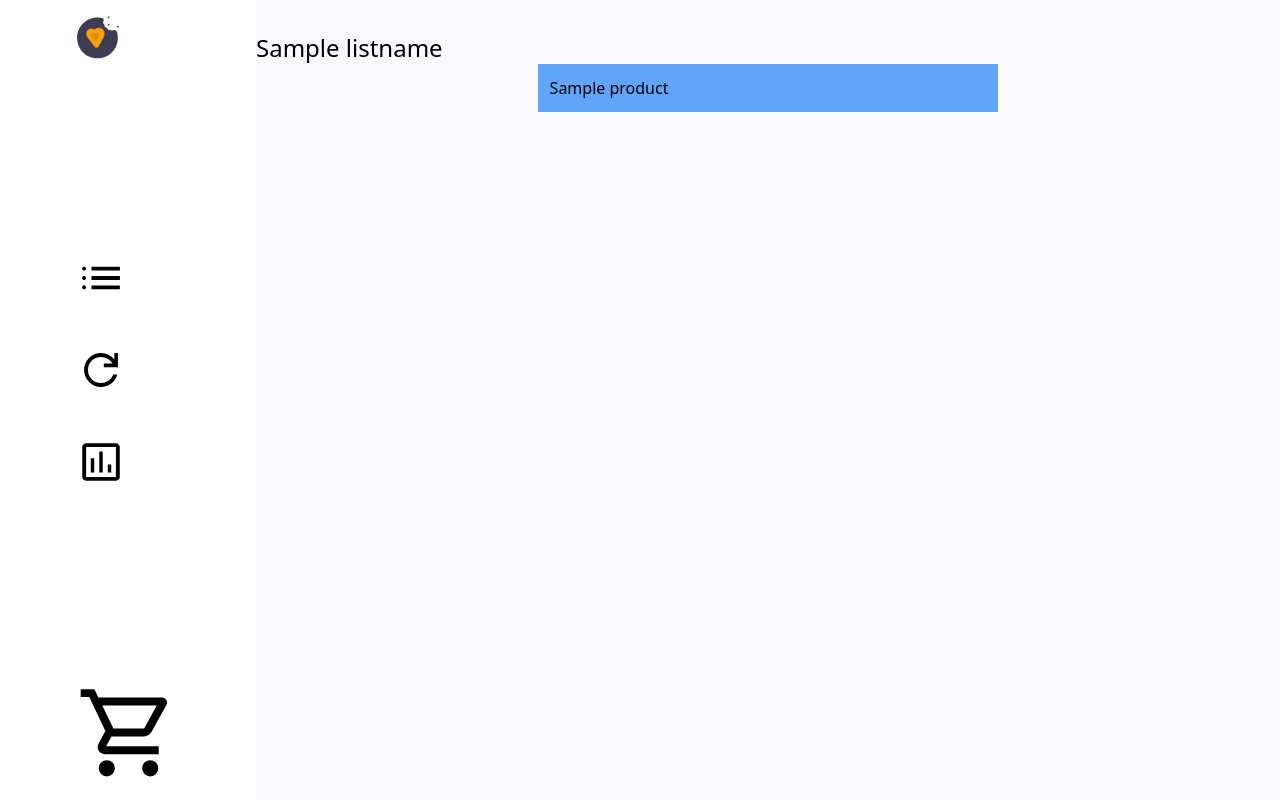
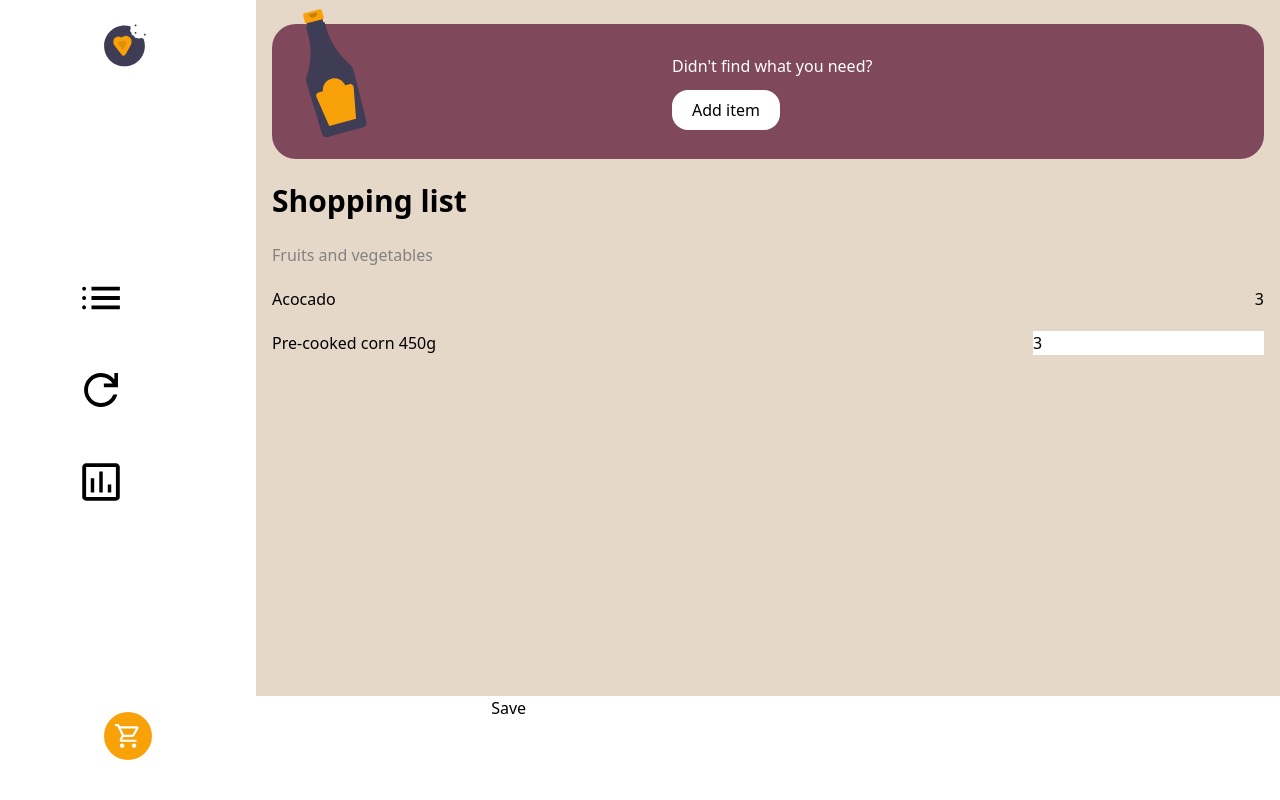
Before and after one commit to harold2001/shoppingify, a PHP site: page / in a window 1280 px wide. Run offline with PHP 8.4, Linux system fonts and the light colour scheme; tables that the repository leaves empty or names only in its code hold one stand-in row (values such as "Sample post"); data that the repository does not hold is empty.

Commit message:
shopping cart 50%

```diff
--- /dev/null
+++ b/public/js/main.js
@@ -0,0 +1,4 @@
+const btnCart = document.getElementById("btnCart");
+console.log(btnCart);
+
+const obj = {productos: [{producto: "Acocado", piezas: 12}, {producto: "Acocado", piezas: 12}]}
--- a/src/Controllers/Controller.php
+++ b/src/Controllers/Controller.php
@@ -9,8 +9,8 @@ class Controller
     public function index()
     {
         require_once($_SERVER["DOCUMENT_ROOT"] . "/src/Model/ListnameProduct.php");
-        $objLP = new ListnameProduct();
-        $listnameProducts = $objLP->where(2);
+        $listnameProduct = new ListnameProduct();
+        $listnameProducts = $listnameProduct->where(2);
 
         $obj2 = new Listname();
         $listnames = $obj2->all();
@@ -18,7 +18,7 @@ class Controller
         $sorted = [];
 
         foreach ($listnames as $listname) {
-            $listnameProducts = $objLP->where($listname["id_listname"]);
+            $listnameProducts = $listnameProduct->where($listname["id_listname"]);
             $sorted[$listname["name_listname"]] = $listnameProducts;
         }
         include $_SERVER["DOCUMENT_ROOT"] . "/src/view/home.php";
--- a/src/output.css
+++ b/src/output.css
@@ -534,60 +534,128 @@ video {
   --tw-backdrop-sepia:  ;
 }
 
-.block {
-  display: block;
+.fixed {
+  position: fixed;
+}
+
+.absolute {
+  position: absolute;
+}
+
+.relative {
+  position: relative;
+}
+
+.bottom-0 {
+  bottom: 0px;
+}
+
+.bottom-5 {
+  bottom: 1.25rem;
+}
+
+.left-0 {
+  left: 0px;
+}
+
+.top-0 {
+  top: 0px;
+}
+
+.right-0 {
+  right: 0px;
 }
 
 .flex {
   display: flex;
 }
 
+.hidden {
+  display: none;
+}
+
+.h-\[24px\] {
+  height: 24px;
+}
+
+.h-\[48px\] {
+  height: 48px;
+}
+
+.h-\[60\%\] {
+  height: 60%;
+}
+
 .h-screen {
   height: 100vh;
 }
 
-.h-full {
-  height: 100%;
+.h-\[20\%\] {
+  height: 20%;
+}
+
+.h-\[15\%\] {
+  height: 15%;
+}
+
+.h-\[10\%\] {
+  height: 10%;
+}
+
+.h-\[13\%\] {
+  height: 13%;
 }
 
 .min-h-screen {
   min-height: 100vh;
 }
 
+.w-2\/5 {
+  width: 40%;
+}
+
 .w-\[20\%\] {
   width: 20%;
+}
+
+.w-\[40\%\] {
+  width: 40%;
+}
+
+.w-\[47\%\] {
+  width: 47%;
+}
+
+.w-\[48px\] {
+  width: 48px;
+}
+
+.w-\[60\%\] {
+  width: 60%;
+}
+
+.w-\[80\%\] {
+  width: 80%;
 }
 
 .w-full {
   width: 100%;
 }
 
-.w-auto {
-  width: auto;
-}
-
 .w-1\/2 {
   width: 50%;
 }
 
-.w-\[26px\] {
-  width: 26px;
+.w-auto {
+  width: auto;
 }
 
 .w-1\/3 {
   width: 33.333333%;
 }
 
-.w-2\/5 {
-  width: 40%;
-}
-
-.w-\[80\%\] {
-  width: 80%;
-}
-
-.w-\[45\%\] {
-  width: 45%;
+.w-\[30\%\] {
+  width: 30%;
 }
 
 .flex-col {
@@ -602,6 +670,10 @@ video {
   align-items: center;
 }
 
+.justify-end {
+  justify-content: flex-end;
+}
+
 .justify-center {
   justify-content: center;
 }
@@ -610,24 +682,71 @@ video {
   justify-content: space-between;
 }
 
+.gap-11 {
+  gap: 2.75rem;
+}
+
+.gap-2 {
+  gap: 0.5rem;
+}
+
 .gap-3 {
   gap: 0.75rem;
+}
+
+.gap-4 {
+  gap: 1rem;
+}
+
+.gap-10 {
+  gap: 2.5rem;
+}
+
+.gap-8 {
+  gap: 2rem;
 }
 
 .gap-6 {
   gap: 1.5rem;
 }
 
-.gap-12 {
-  gap: 3rem;
+.gap-5 {
+  gap: 1.25rem;
 }
 
-.gap-11 {
-  gap: 2.75rem;
+.overflow-hidden {
+  overflow: hidden;
 }
 
-.gap-4 {
-  gap: 1rem;
+.rounded-2xl {
+  border-radius: 1rem;
+}
+
+.rounded-3xl {
+  border-radius: 1.5rem;
+}
+
+.rounded-full {
+  border-radius: 9999px;
+}
+
+.rounded-xl {
+  border-radius: 0.75rem;
+}
+
+.bg-\[\#80485B\] {
+  --tw-bg-opacity: 1;
+  background-color: rgb(128 72 91 / var(--tw-bg-opacity));
+}
+
+.bg-\[\#F9A109\] {
+  --tw-bg-opacity: 1;
+  background-color: rgb(249 161 9 / var(--tw-bg-opacity));
+}
+
+.bg-\[\#e6d8c8\] {
+  --tw-bg-opacity: 1;
+  background-color: rgb(230 216 200 / var(--tw-bg-opacity));
 }
 
 .bg-\[\#fafafe\] {
@@ -640,22 +759,27 @@ video {
   background-color: rgb(255 255 255 / var(--tw-bg-opacity));
 }
 
-.bg-blue-400 {
-  --tw-bg-opacity: 1;
-  background-color: rgb(96 165 250 / var(--tw-bg-opacity));
-}
-
-.p-2 {
-  padding: 0.5rem;
+.bg-transparent {
+  background-color: transparent;
 }
 
 .p-3 {
   padding: 0.75rem;
 }
 
-.py-4 {
-  padding-top: 1rem;
-  padding-bottom: 1rem;
+.px-3 {
+  padding-left: 0.75rem;
+  padding-right: 0.75rem;
+}
+
+.px-4 {
+  padding-left: 1rem;
+  padding-right: 1rem;
+}
+
+.py-3 {
+  padding-top: 0.75rem;
+  padding-bottom: 0.75rem;
 }
 
 .py-8 {
@@ -668,7 +792,87 @@ video {
   padding-bottom: 0.5rem;
 }
 
+.px-5 {
+  padding-left: 1.25rem;
+  padding-right: 1.25rem;
+}
+
+.pb-10 {
+  padding-bottom: 2.5rem;
+}
+
+.pt-6 {
+  padding-top: 1.5rem;
+}
+
+.pb-12 {
+  padding-bottom: 3rem;
+}
+
+.pb-20 {
+  padding-bottom: 5rem;
+}
+
+.pb-\[13\%\] {
+  padding-bottom: 13%;
+}
+
+.pb-28 {
+  padding-bottom: 7rem;
+}
+
+.pb-24 {
+  padding-bottom: 6rem;
+}
+
+.text-end {
+  text-align: end;
+}
+
 .text-2xl {
   font-size: 1.5rem;
   line-height: 2rem;
 }
+
+.text-3xl {
+  font-size: 1.875rem;
+  line-height: 2.25rem;
+}
+
+.font-bold {
+  font-weight: 700;
+}
+
+.font-semibold {
+  font-weight: 600;
+}
+
+.capitalize {
+  text-transform: capitalize;
+}
+
+.text-black {
+  --tw-text-opacity: 1;
+  color: rgb(0 0 0 / var(--tw-text-opacity));
+}
+
+.text-gray-300 {
+  --tw-text-opacity: 1;
+  color: rgb(209 213 219 / var(--tw-text-opacity));
+}
+
+.text-white {
+  --tw-text-opacity: 1;
+  color: rgb(255 255 255 / var(--tw-text-opacity));
+}
+
+.text-\[\#828282\] {
+  --tw-text-opacity: 1;
+  color: rgb(130 130 130 / var(--tw-text-opacity));
+}
+
+.shadow-\[0_2px_12px_0_rgba\(0\2c 0\2c 0\2c 0\.05\)\] {
+  --tw-shadow: 0 2px 12px 0 rgba(0,0,0,0.05);
+  --tw-shadow-colored: 0 2px 12px 0 var(--tw-shadow-color);
+  box-shadow: var(--tw-ring-offset-shadow, 0 0 #0000), var(--tw-ring-shadow, 0 0 #0000), var(--tw-shadow);
+}
--- a/src/view/components/nav.php
+++ b/src/view/components/nav.php
@@ -1,5 +1,5 @@
-<nav class="h-screen w-[20%] flex flex-col justify-between items-center py-4">
-    <div class="w-full flex justify-center items-center">
+<nav class="h-screen w-[20%] flex flex-col justify-between items-center pt-6 pb-10 fixed top-0 bottom-0 left-0">
+    <div class="w-[48px] h-[48px]flex justify-center items-center">
         <a href="#" class="w-2/5"><img src="src/assets/img/logo.svg" alt="Logo"></a>
     </div>
     <div class="flex flex-col w-full justify-center items-center gap-11">
@@ -7,7 +7,7 @@
         <a href="#" class="w-2/5"><img src="src/assets/img/refresh.svg" alt="Refresh"></a>
         <a href="#" class="w-2/5"><img src="src/assets/img/statistic.svg" alt="Statistic"></a>
     </div>
-    <div class="w-full flex justify-center items-center">
-        <img src="src/assets/img/shopping_cart.svg" alt="Shopping Cart" class="w-2/5">
+    <div class="w-[48px] h-[48px] flex justify-center items-center bg-[#F9A109] rounded-full" id="btnCart">
+        <img src="src/assets/img/shopping_cart.svg" alt="Shopping Cart" class="w-[60%] h-[60%]">
     </div>
 </nav>
--- a/src/view/home.php
+++ b/src/view/home.php
@@ -5,22 +5,24 @@
     <meta charset="UTF-8">
     <meta name="viewport" content="width=device-width, initial-scale=1.0">
     <link href="/src/output.css" rel="stylesheet">
+    <script src="/public/js/main.js" defer></script>
     <title>Shoppingify</title>
 </head>
 
 <body>
-    <main class="min-h-screen flex">
+    <main class="min-h-screen flex justify-end relative">
         <?php include $_SERVER["DOCUMENT_ROOT"] . "/src/view/components/nav.php" ?>
         <section class="w-[80%] bg-[#fafafe] py-8 flex flex-wrap gap-4">
             <?php foreach ($sorted as $listName => $arrLP) { ?>
-                <div class="w-full flex flex-col">
-                    <h2 class="text-2xl"><?= $listName ?></h2>
+                <div class="w-full flex flex-col gap-3 px-3">
+                    <h2 class="text-2xl capitalize"><?= $listName ?></h2>
                     <div class="flex flex-wrap w-full justify-center gap-4">
                         <?php
                         foreach ($arrLP as $lp) {
                         ?>
-                            <a href="#" class="block w-[45%] bg-blue-400 p-3">
-                                <?= $lp["name_product"] ?>
+                            <a href="#" class="w-[47%] bg-white p-3 rounded-xl flex justify-center items-center gap-2 shadow-[0_2px_12px_0_rgba(0,0,0,0.05)]">
+                                <span><?= $lp["name_product"] ?></span>
+                                <img src="/src/assets/img/plus.svg" alt="Plus" class="h-[24px] text-gray-300">
                             </a>
                         <?php
                         }
@@ -29,10 +31,44 @@
                 </div>
             <?php
             } ?>
+        </section>
+        <section class="fixed top-0 h-screen w-[80%] overflow-hidden bg-[#e6d8c8] px-4 pt-6 pb-24 flex flex-col gap-6">
 
+            <div class="bg-[#80485B] rounded-3xl flex w-full justify-center items-center px-4">
+                <div class="w-[40%] ">
+                    <img src="/src/assets/img/bottle.svg" alt="Bottle" class="relative bottom-5">
+                </div>
+                <div class="w-[60%] flex flex-col gap-3">
+                    <p class="text-white">Didn't find what you need?</p>
+                    <div>
+                        <button class="bg-white text-black rounded-2xl py-2 px-5">Add item</button>
+                    </div>
+                </div>
+            </div>
+            <h2 class="text-3xl font-semibold">Shopping list</h2>
+            <form action="#" method="post">
+                <div class="flex flex-col gap-5">
+                    <h4 class="text-[#828282]">Fruits and vegetables</h4>
+                    <div class="flex justify-between">
+                        <input type="text" readonly name="products[0][product]" value="1" hidden>
+                        <label for="#">Acocado</label>
+                        <input type="text" readonly name="products[0][pieces]" value="3" class="bg-transparent text-end w-[30%]">
+                    </div>
+
+                    <div class="flex justify-between">
+                        <label for="#">Pre-cooked corn 450g</label>
+                        <input type="text" readonly name="products[1][product]" value="1" hidden>
+                        <input type="text" readonly name="products[1][pieces]" value="3">
+                    </div>
+                </div>
+            </form>
+            <div class="h-[13%] bg-white absolute bottom-0 left-0 right-0">
+                <div>
+                    <input type="text" name="listname">
+                    <button type="submit">Save</button>
+                </div>
+            </div>
         </section>
-
-
     </main>
 
 </body>
```
Also changed, not shown: src/assets/img/bottle.svg (renamed from src/assets/img/source.svg), src/assets/img/plus.svg (added), src/assets/img/shopping_cart.svg.
